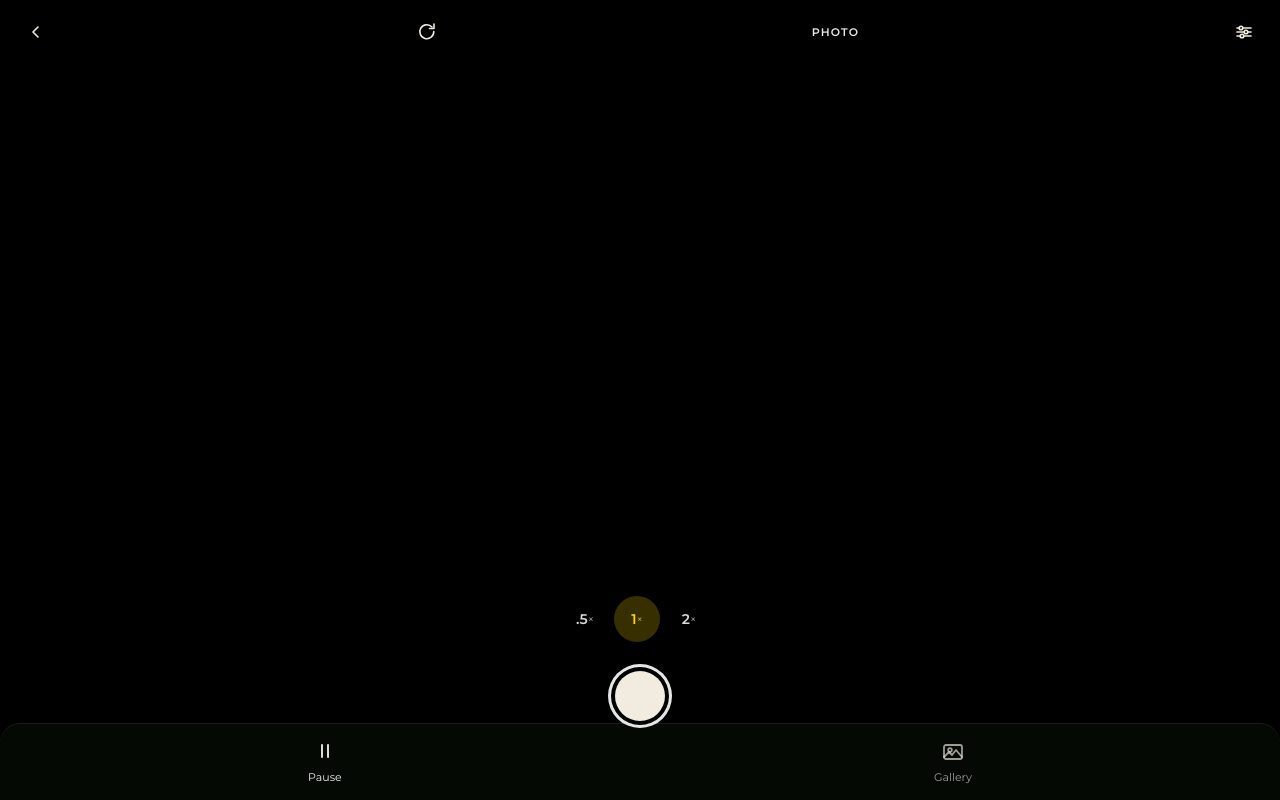
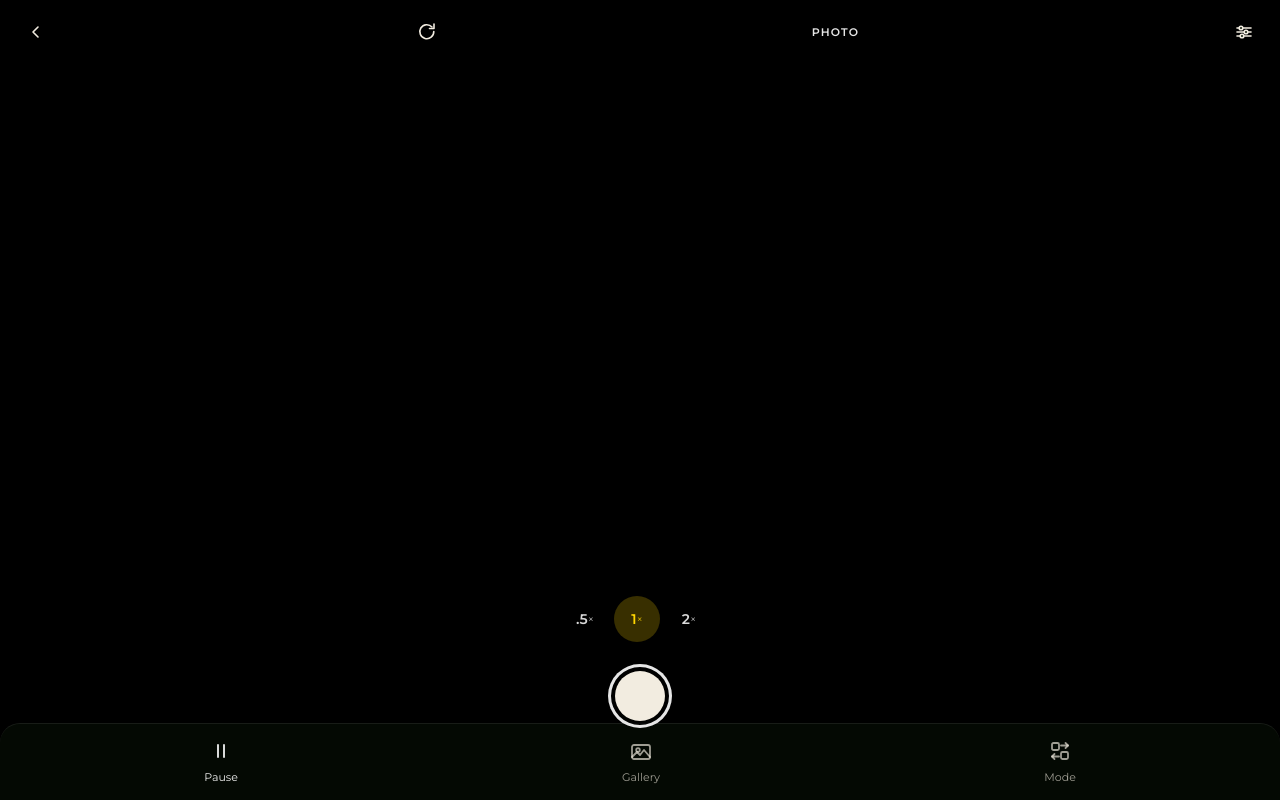
Before and after one commit to phamhuutri108/sound-of-life, a website built with Vite: page index.html in a window 1280 px wide. Both pictures are taken after a click on the button "START". Built offline with nearby package versions, Linux system fonts and the light colour scheme; no server answers; what @mediapipe/tasks-vision would draw is missing.

Commit message:
feat: re-expose live mode via switch button in toolbar

```diff
--- a/index.html
+++ b/index.html
@@ -225,8 +225,8 @@
       </button>
       <input type="file" accept="image/*" id="photoImport" style="display:none">
 
-      <!-- Mode switch (hidden — live mode is not exposed) -->
-      <button class="toolbar-btn" id="switchBtn" style="display:none">
+      <!-- Mode switch -->
+      <button class="toolbar-btn" id="switchBtn">
         <span class="toolbar-btn-icon">
           <svg width="22" height="22" viewBox="0 0 22 22" fill="none" stroke="currentColor" stroke-width="1.8" stroke-linecap="round" stroke-linejoin="round">
             <rect x="3" y="3" width="7" height="7" rx="1.5"/>
```
